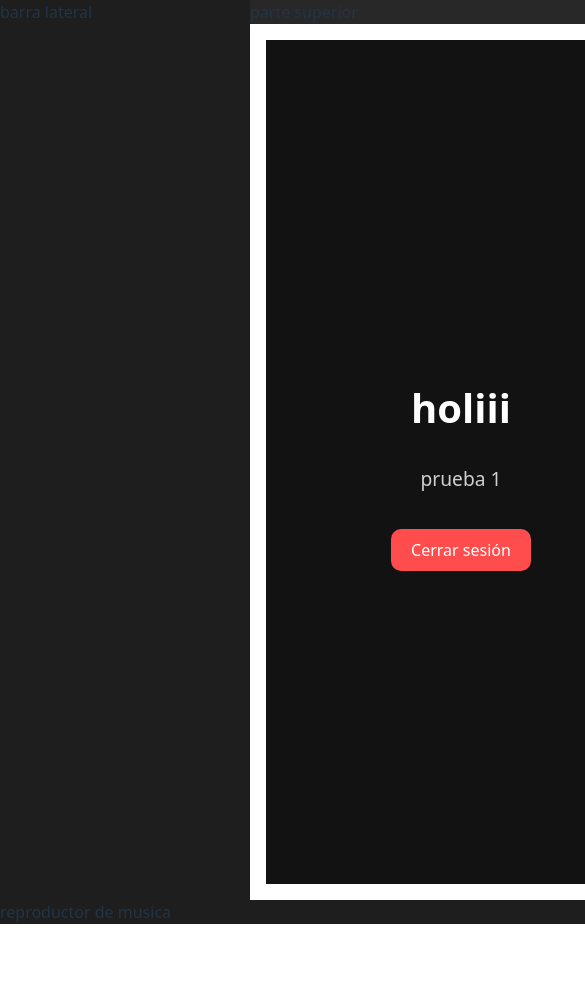
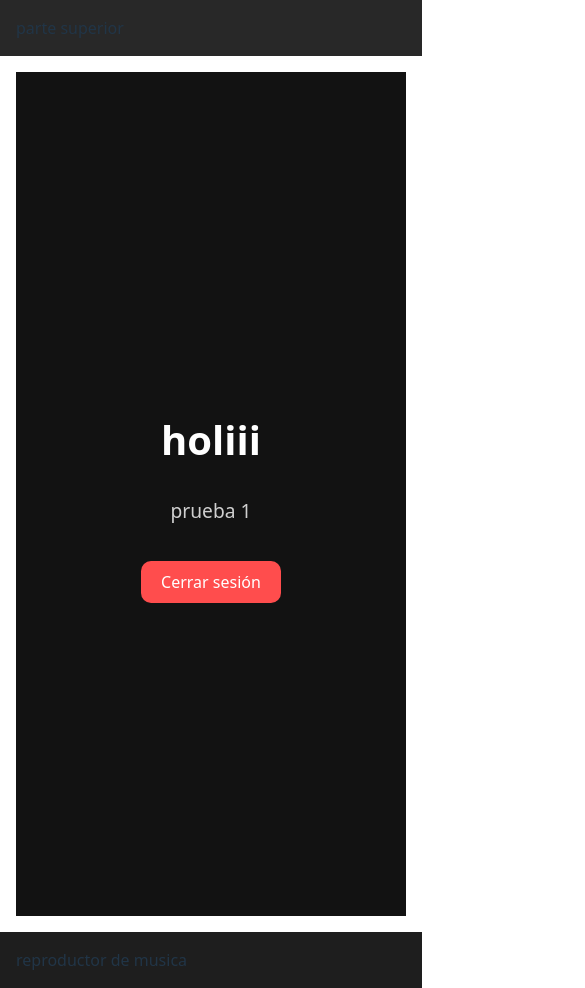
Before and after one commit to r4ccy/raccyfy---, a React (Vite) app: page /home in a window 390 px wide. Shown: the top 988 px of the page, 585 px wide, since content can reach past the window. Before the commit the page ends 924 px from the top, so only its background shows below. Built offline with nearby package versions, Linux system fonts and the light colour scheme.

Commit message:
feat: ajustar estilos de layout y mejorar responsividad en dispositivos móviles

```diff
--- a/src/components/Layout.css
+++ b/src/components/Layout.css
@@ -12,19 +12,38 @@
 .sidebar {
     grid-area: sidebar;
     background-color: #1e1e1e;
+    padding: 1rem;
 }
 
 .header {
     grid-area: header;
     background-color: #282828;
+    padding: 1rem;
 }
 
 .content {
     grid-area: content;
     padding: 1rem;
+    overflow-y: auto;
 }
 
 .footer {
     grid-area: footer;
     background-color: #1e1e1e;
+    padding: 1rem;
 }
+
+@media (max-width: 768px) { /* móvil */
+    .layout {
+        grid-template-areas:
+            "header"
+            "content"
+            "footer";
+        grid-template-columns: 1fr;
+        grid-template-rows: auto 1fr auto;
+    }
+
+    .sidebar {
+        display: none; /* esconder barra lateral en móviles */
+    }
+}
```
